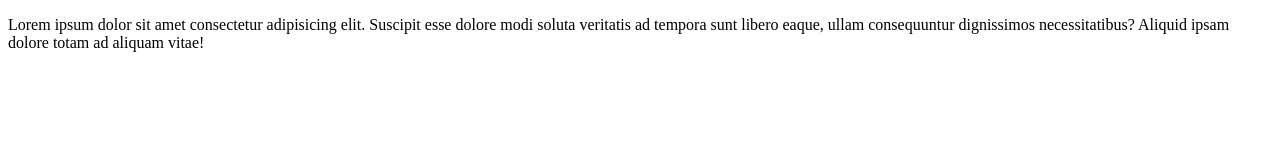
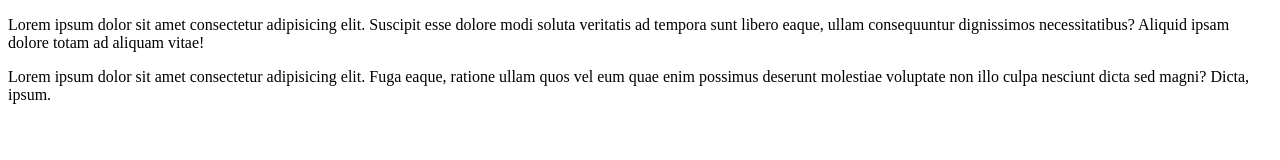
Before and after one commit to albertodv27/test-repoitorio, a plain HTML site: page index.html in a window 1280 px wide. Drawn offline with Linux system fonts and the light colour scheme.

Commit message:
cambio remote 2

```diff
--- a/index.html
+++ b/index.html
@@ -11,6 +11,9 @@
     <div>
         <p>Lorem ipsum dolor sit amet consectetur adipisicing elit. Suscipit esse dolore modi soluta veritatis ad tempora sunt libero eaque, ullam consequuntur dignissimos necessitatibus? Aliquid ipsam dolore totam ad aliquam vitae!</p>
     </div>
+    <div>
+        <p>Lorem ipsum dolor sit amet consectetur adipisicing elit. Fuga eaque, ratione ullam quos vel eum quae enim possimus deserunt molestiae voluptate non illo culpa nesciunt dicta sed magni? Dicta, ipsum.</p>
+    </div>
 </body>
 
 </html>
```
